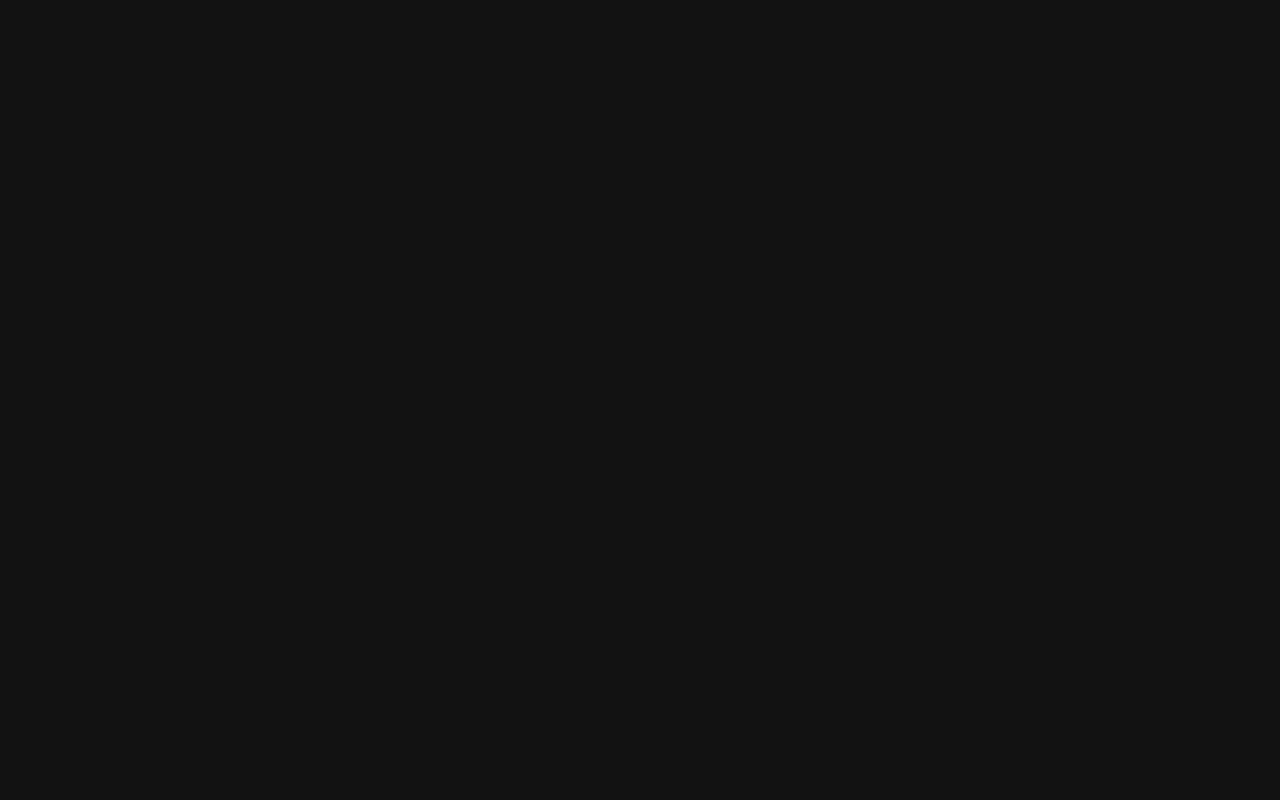
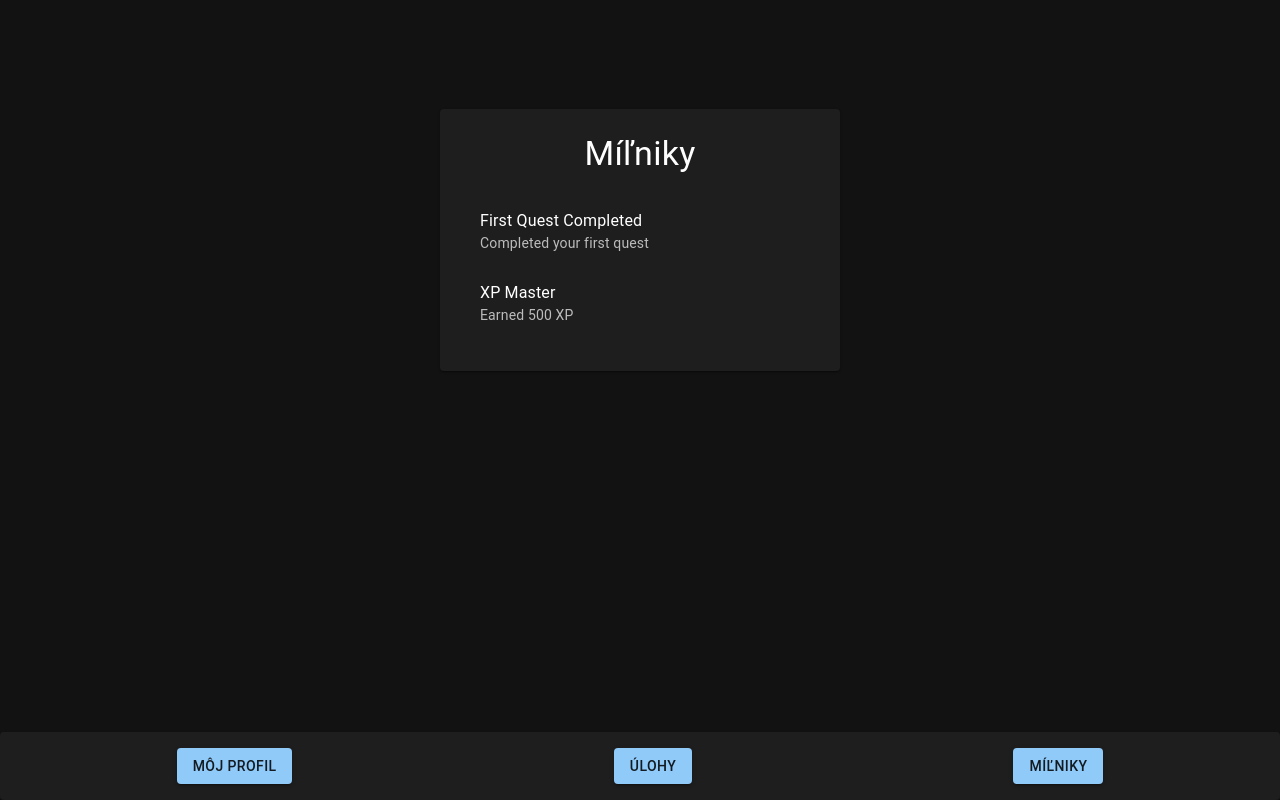
Before and after one commit to matelko64/TUKE-Explo, a React (Create React App) app in the folder react-frontend/: page /achievements in a window 1280 px wide. Before the commit this address had no page. Built offline with nearby package versions, Linux system fonts and the light colour scheme.

Commit message:
pridanie spodnej lišty

```diff
--- a/react-frontend/src/App.js
+++ b/react-frontend/src/App.js
@@ -1,11 +1,15 @@
 import React from 'react';
-import { BrowserRouter as Router, Routes, Route } from 'react-router-dom';
+import './App.css';
+import { BrowserRouter as Router, Routes, Route, useLocation} from 'react-router-dom';
+import { CssBaseline, Box } from '@mui/material';
 import { ThemeProvider, createTheme } from '@mui/material/styles';
-import { CssBaseline } from '@mui/material';
+
+import Achievements from './components/Achievements';
+import BottomNav from './components/BottomNav';
 import Login from './components/Login';
 import Main from './components/Main';
+import Profile from './components/Profile';
 import Register from './components/Register';
-import './App.css';
 
 const darkTheme = createTheme({
   palette: {
@@ -18,16 +22,31 @@ function App() {
     <ThemeProvider theme={darkTheme}>
       <CssBaseline />
       <Router>
-        <div className="App">
-          <Routes>
-              <Route path="/" element={<Login />} />
-              <Route path="/main" element={<Main />} />
-              <Route path="/register" element={<Register />} />
-          </Routes>
-        </div>
+        <Layout />
       </Router>
     </ThemeProvider>
   );
 }
 
+function Layout() {
+  const location = useLocation();
+  const showNav = ["/main", "/profile", "/achievements"];
+  const shouldShowNav = showNav.includes(location.pathname);
+
+  return (
+    <>
+      <Box sx={{ pb: shouldShowNav ? 10 : 0 }}>
+        <Routes>
+          <Route path="/achievements" element={<Achievements />} />
+          <Route path="/" element={<Login />} />
+          <Route path="/main" element={<Main />} />
+          <Route path="/profile" element={<Profile />} />
+          <Route path="/register" element={<Register />} />
+        </Routes>
+      </Box>
+      {shouldShowNav && <BottomNav />}
+    </>
+  );
+}
+
 export default App;
--- /dev/null
+++ b/react-frontend/src/components/Achievements.jsx
@@ -0,0 +1,28 @@
+import React from 'react';
+import { Typography, Box, Paper, List, ListItem, ListItemText } from '@mui/material';
+
+function Achievements() {
+    // Placeholder achievements
+    const achievements = [
+        { id: 1, name: "First Quest Completed", description: "Completed your first quest" },
+        { id: 2, name: "XP Master", description: "Earned 500 XP" },
+        // Add more achievements
+    ];
+
+    return (
+        <Box sx={{ p: 3, height: '60vh', display: 'flex', justifyContent: 'center', alignItems: 'center' }}>
+            <Paper sx={{ p: 3, width: 400, textAlign: 'center' }}>
+                <Typography variant="h4" gutterBottom>Míľniky</Typography>
+                <List>
+                    {achievements.map(achievement => (
+                        <ListItem key={achievement.id}>
+                            <ListItemText primary={achievement.name} secondary={achievement.description} />
+                        </ListItem>
+                    ))}
+                </List>
+            </Paper>
+        </Box>
+    );
+}
+
+export default Achievements;
--- /dev/null
+++ b/react-frontend/src/components/BottomNav.jsx
@@ -0,0 +1,32 @@
+import React from 'react';
+import { useNavigate } from 'react-router-dom';
+import { Box, Button, Paper } from '@mui/material';
+
+function BottomNav() {
+    const navigate = useNavigate();
+
+    return (
+        <Paper sx={{
+            position: 'fixed',
+            bottom: 0,
+            left: 0,
+            right: 0,
+            p: 2,
+            display: 'flex',
+            justifyContent: 'space-around',
+            zIndex: 1000
+        }}>
+            <Button variant="contained" onClick={() => navigate('/profile')}>
+                Môj profil
+            </Button>
+            <Button variant="contained" onClick={() => navigate('/main')}>
+                Úlohy
+            </Button>
+            <Button variant="contained" onClick={() => navigate('/achievements')}>
+                Míľniky
+            </Button>
+        </Paper>
+    );
+}
+
+export default BottomNav;
--- a/react-frontend/src/components/Login.jsx
+++ b/react-frontend/src/components/Login.jsx
@@ -1,7 +1,7 @@
 import React, { useState } from "react";
 import axios from "axios";
 import { useNavigate, Link } from "react-router-dom";
-import { Button, TextField } from "@mui/material";
+import { Button, TextField, Box } from "@mui/material";
 
 function Login() {
     const [player, setPlayer] = useState("");
@@ -27,23 +27,30 @@ function Login() {
     };
 
     return (
-        <form onSubmit={(e) => { e.preventDefault(); handleLogin(); }}>
+        <form
+            onSubmit={(e) => { e.preventDefault(); handleLogin(); }}
+            style={{
+                display: 'flex',
+                flexDirection: 'column',
+                justifyContent: 'center',
+                alignItems: 'center',
+                minHeight: '60vh'
+            }}>
             <h2>Prihlásenie</h2>
             <TextField
                 label="Prezývka"
                 variant="outlined"
                 value={player}
                 onChange={(e) => setPlayer(e.target.value)}
-            /><br /><br />
+            /><br />
             <TextField
                 label="Heslo"
                 type="password"
                 variant="outlined"
                 value={password}
                 onChange={(e) => setPassword(e.target.value)}
-            /><br /><br />
+            /><br />
             <Button type="submit" variant="contained" color="primary">Prihlásiť sa</Button>
-
             <p>
                 Nemáš účet? <Link to="/register">Zaregistruj sa</Link>
             </p>
--- a/react-frontend/src/components/Main.jsx
+++ b/react-frontend/src/components/Main.jsx
@@ -77,12 +77,16 @@ function Main() {
         }
     };
 
-    if (loading) return <div><br />Načítava sa...</div>;
+    if (loading) return (
+        <Box sx={{ display: 'flex', justifyContent: 'center', alignItems: 'center', height: '60vh' }}>
+            <div>Načítava sa...</div>
+        </Box>
+    );
 
     const currentQuest = quests[currentQuestLine];
 
     return (
-        <Box sx={{ position: 'relative', height: '100vh', display: 'flex', justifyContent: 'center', alignItems: 'center' }}>
+        <Box sx={{ position: 'relative', height: '60vh', display: 'flex', justifyContent: 'center', alignItems: 'center' }}>
             {currentQuest ? (
                 <Paper sx={{
                     position: 'absolute',
--- /dev/null
+++ b/react-frontend/src/components/Profile.jsx
@@ -0,0 +1,19 @@
+import React from 'react';
+import { Typography, Box, Paper } from '@mui/material';
+
+function Profile() {
+    // Placeholder for profile data
+    const player = localStorage.getItem("player") || "Unknown Player";
+
+    return (
+        <Box sx={{ p: 3, height: '60vh', display: 'flex', justifyContent: 'center', alignItems: 'center' }}>
+            <Paper sx={{ p: 3, width: 400, textAlign: 'center' }}>
+                <Typography variant="h4" gutterBottom>Môj Profil</Typography>
+                <Typography variant="body1">Player: {player}</Typography>
+                {/* Add more profile info here */}
+            </Paper>
+        </Box>
+    );
+}
+
+export default Profile;
--- a/react-frontend/src/components/Register.jsx
+++ b/react-frontend/src/components/Register.jsx
@@ -1,7 +1,7 @@
 import React, { useState } from "react";
 import axios from "axios";
 import { useNavigate } from "react-router-dom";
-import { Button, TextField } from '@mui/material';
+import { Button, TextField, Box } from '@mui/material';
 
 function Register() {
     const [player, setPlayer] = useState("");
@@ -27,21 +27,29 @@ function Register() {
     };
 
     return (
-        <form onSubmit={(e) => { e.preventDefault(); handleRegister(); }}>
+        <form
+            onSubmit={(e) => { e.preventDefault(); handleRegister(); }}
+            style={{
+                display: 'flex',
+                flexDirection: 'column',
+                justifyContent: 'center',
+                alignItems: 'center',
+                minHeight: '60vh'
+            }}>
             <h2>Registrácia</h2>
             <TextField
                 label="Prezývka"
                 variant="outlined"
                 value={player}
                 onChange={(e) => setPlayer(e.target.value)}
-            /><br /><br />
+            /><br />
             <TextField
                 label="Heslo"
                 type="password"
                 variant="outlined"
                 value={password}
                 onChange={(e) => setPassword(e.target.value)}
-            /><br /><br />
+            /><br />
             <Button type="submit" variant="contained" color="primary">Registrovať sa</Button>
         </form>
     );
```
